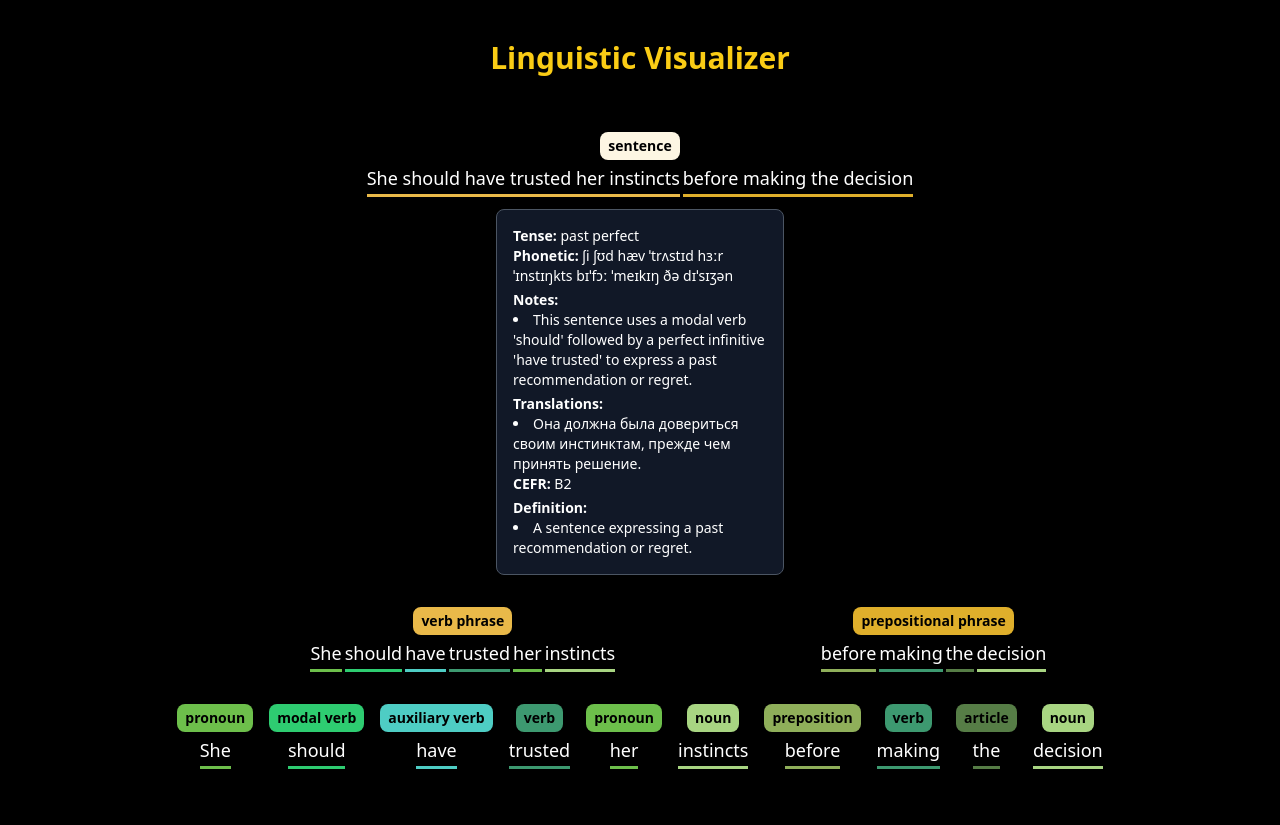
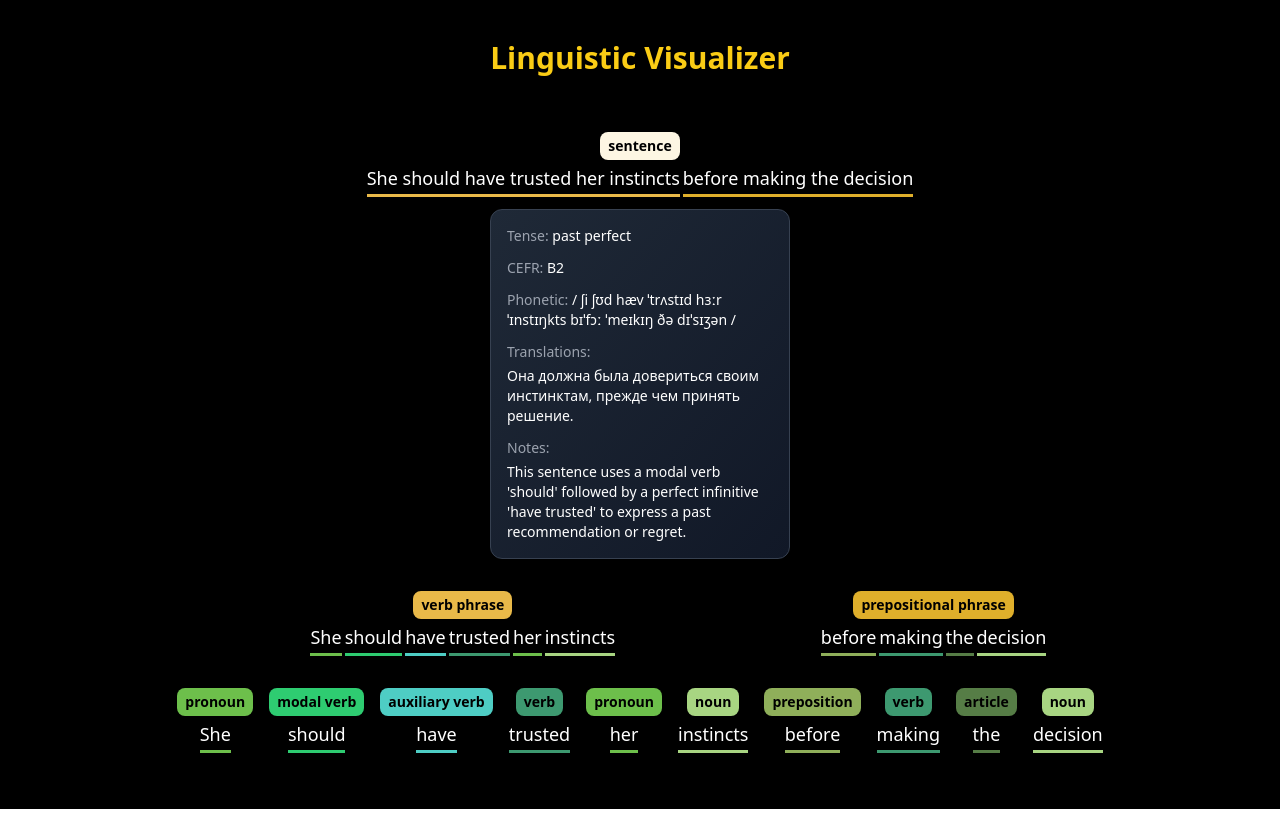
Before and after one commit to welsol21/linguistic-visualizer, a React (Vite) app: page / in a window 1280 px wide. Both pictures are taken after a click on the element "sentence". Built offline with nearby package versions, Linux system fonts and the light colour scheme.

Commit message:
ready v.1.0.0

```diff
--- a/src/components/NodeBox.jsx
+++ b/src/components/NodeBox.jsx
@@ -72,51 +72,72 @@ const NodeBox = React.forwardRef(({ node, onToggle, expanded }, ref) => {
 
       {/* Детальная карточка при раскрытии */}
       {expanded && (
-        <div className="mt-3 bg-gray-900 text-white border border-gray-600 rounded-lg p-4 w-72 text-sm z-10">
-          {node.tense && <div><strong>Tense:</strong> {node.tense}</div>}
-          {node.phonetic?.uk && <div><strong>Phonetic:</strong> {node.phonetic.uk}</div>}
+        <div className="mt-3 w-[300px] rounded-xl shadow-lg border border-gray-700 bg-gradient-to-br from-gray-800 to-gray-900 text-white z-10 p-4 text-sm space-y-3">
+          {node.tense && (
+            <div>
+              <span className="text-gray-400 font-medium">Tense:</span> {node.tense}
+            </div>
+          )}
 
-          {node.linguistic_notes?.length > 0 && (
-            <div className="mt-1">
-              <strong>Notes:</strong>
-              <ul className="list-disc list-inside">
-                {node.linguistic_notes.map((n, i) => <li key={i}>{n}</li>)}
+          {node.cefr_level && (
+            <div>
+              <span className="text-gray-400 font-medium">CEFR:</span> {node.cefr_level}
+            </div>
+          )}
+
+          {node.phonetic?.uk && (
+            <div>
+              <span className="text-gray-400 font-medium">Phonetic:</span> / {node.phonetic.uk} /
+            </div>
+          )}
+
+          {node.translations?.length > 0 && (
+            <div>
+              <span className="text-gray-400 font-medium">Translations:</span>
+              <ul className="text-sm mt-1 space-y-1">
+                {node.translations.map((t, i) => (
+                  <li key={i}>{t}</li>
+                ))}
               </ul>
             </div>
           )}
 
-          {node.translations?.length > 0 && (
-            <div className="mt-1">
-              <strong>Translations:</strong>
-              <ul className="list-disc list-inside">
-                {node.translations.map((t, i) => <li key={i}>{t}</li>)}
-              </ul>
+          {node.linguistic_notes?.length > 0 && (
+            <div>
+              <span className="text-gray-400 font-medium">Notes:</span>
+              <div className="text-sm mt-1 space-y-1">
+                {node.linguistic_notes.map((n, i) => (
+                  <div key={i}>{n}</div>
+                ))}
+              </div>
             </div>
           )}
 
-          {node.cefr_level && <div><strong>CEFR:</strong> {node.cefr_level}</div>}
-
-          {node.definitions?.length > 0 && (
-            <div className="mt-1">
-              <strong>Definition:</strong>
-              <ul className="list-disc list-inside">
-                {node.definitions.map((d, i) => <li key={i}>{d.sense}</li>)}
+          {/* {node.definitions?.length > 0 && (
+            <div>
+              <span className="text-gray-400 font-medium">Definition:</span>
+              <ul className="text-sm mt-1 space-y-1">
+                {node.definitions.map((d, i) => (
+                  <li key={i}>{d.sense}</li>
+                ))}
               </ul>
             </div>
-          )}
+          )} */}
 
           {node.examples?.length > 0 && (
-            <div className="mt-1">
-              <strong>Examples:</strong>
-              <ul className="list-disc list-inside">
-                {node.examples.map((e, i) => <li key={i}>{e}</li>)}
+            <div>
+              <span className="text-gray-400 font-medium">Examples:</span>
+              <ul className="list-disc list-inside text-sm mt-1 space-y-1">
+                {node.examples.map((e, i) => (
+                  <li key={i}>{e}</li>
+                ))}
               </ul>
             </div>
           )}
 
           {node.synonyms?.length > 0 && (
-            <div className="mt-1">
-              <strong>Synonyms:</strong> {node.synonyms.join(", ")}
+            <div>
+              <span className="text-gray-400 font-medium">Synonyms:</span> {node.synonyms.join(", ")}
             </div>
           )}
         </div>
```
